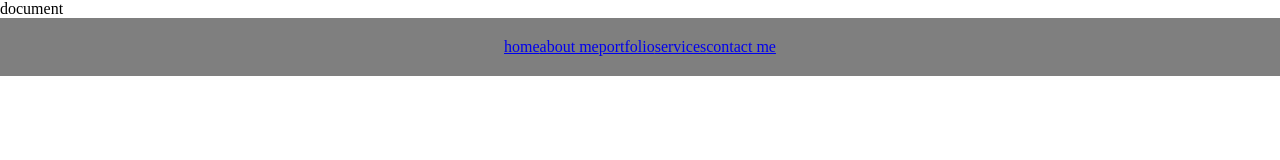
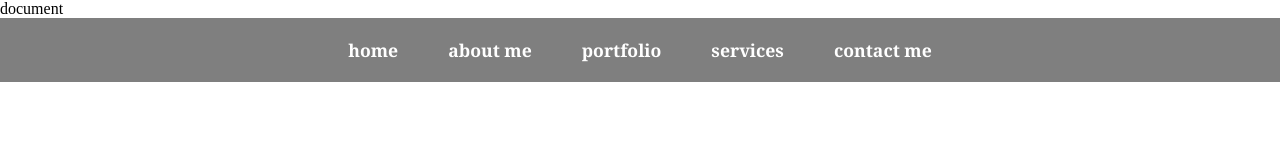
Before and after one commit to sumiyaib/portfolio, a plain HTML site: page index.html in a window 1280 px wide. Drawn offline with Linux system fonts and the light colour scheme; files that its build step writes are made by us from their sources.

Commit message:
nav bar properly structured

```diff
--- a/assets/css/style.css
+++ b/assets/css/style.css
@@ -8,6 +8,7 @@
 .navbar {
   display: flex;
   justify-content: center;
+  align-items: center;
   background-color: rgba(0, 0, 0, 0.5);
   position: sticky;
   top: 0;
@@ -17,3 +18,19 @@
   list-style: none;
   margin: 20px 0px;
 }
+.navbar ul li {
+  font-family: Cambria, Cochin, Georgia, Times, "Times New Roman", serif;
+  font-size: 1.1rem;
+  font-weight: bolder;
+}
+.navbar ul li a {
+  text-decoration: none;
+  color: white;
+  padding: 8px 25px;
+  transition: all 0.5s ease;
+}
+.navbar ul li a:hover {
+  background-color: white;
+  color: black;
+  box-shadow: 0 0 10px;
+}
--- a/index.html
+++ b/index.html
@@ -2,10 +2,10 @@
 <html lang="en">
     <head>
         <meta charset="UTF-8">
-        <meta name="viewport" content="width+device-width, initial-scale+1.0"
+        <meta name="viewport" content="width=device-width, initial-scale+1.0"
+        <title>document</title>
         <link rel="stylesheet" href="./assets/css/style.css"
-        <title>document</title>
-        <link rel="stylesheet" href="style.css"
+
     </head>
 
     <body>
```
